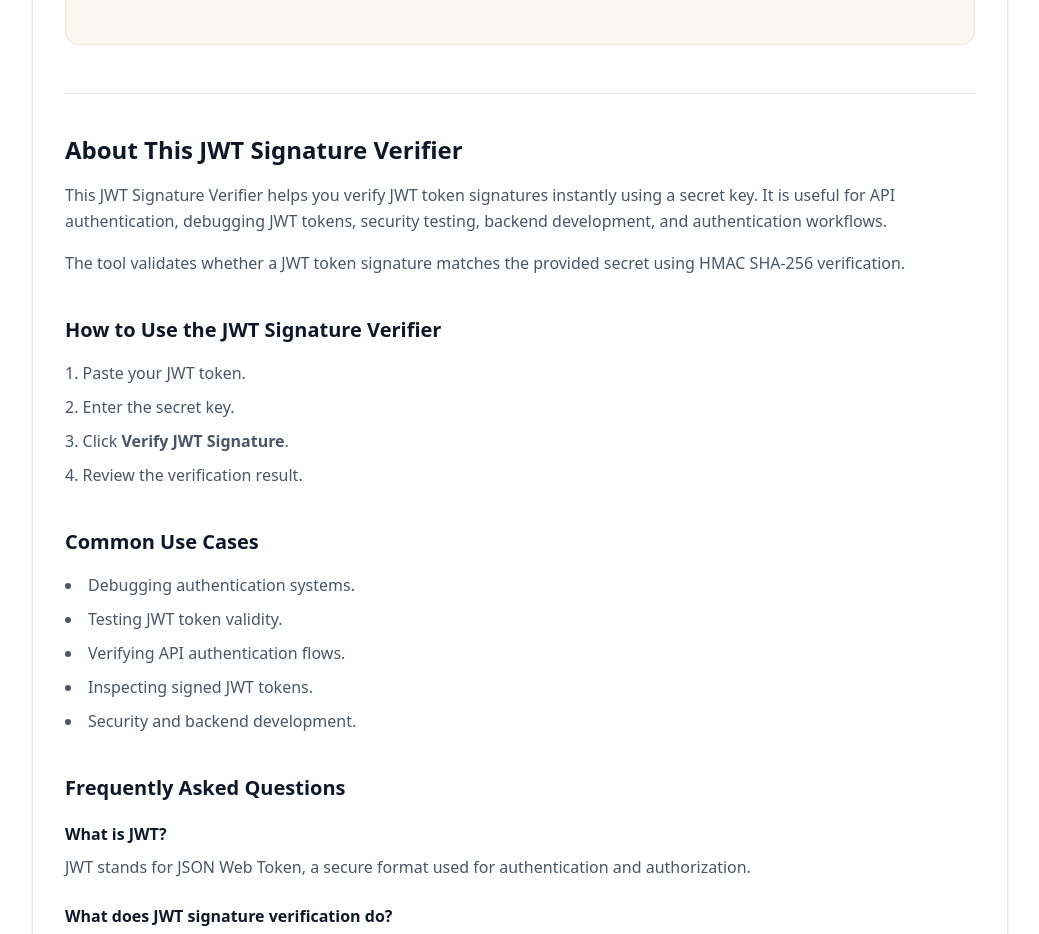
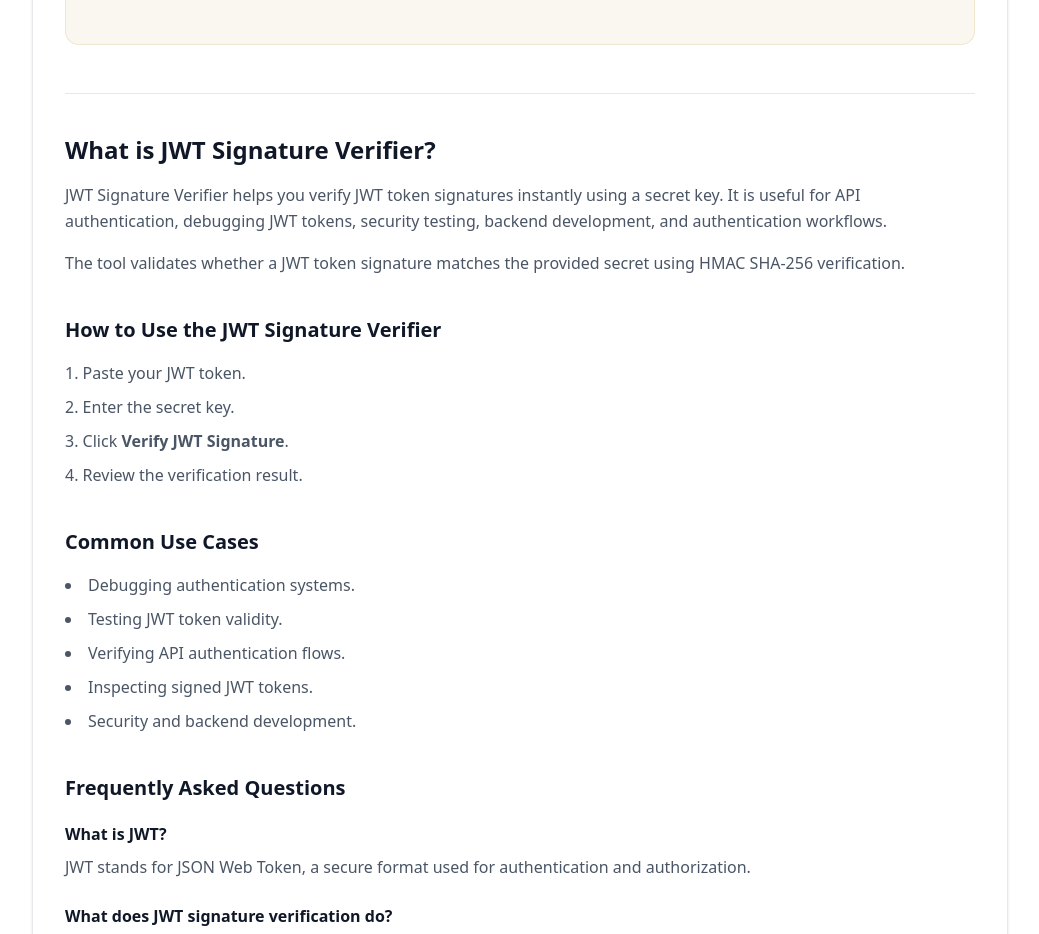
Before and after one commit to vaarunsonawwane-ops/yoryantra-new, a Next.js app: page /tools/jwt-signature-verifier in a window 1280 px wide. Shown: the part 960-1894 px from the top of the page, without its empty margins (120-1159 px from the left). Built offline with nearby package versions, Linux system fonts and the light colour scheme.

Commit message:
JWT Signature Verifier Update ToolClient.tsx

```diff
--- a/app/tools/jwt-signature-verifier/ToolClient.tsx
+++ b/app/tools/jwt-signature-verifier/ToolClient.tsx
@@ -177,11 +177,11 @@ export default function ToolClient() {
       <section className="mt-12 border-t border-gray-200 pt-10 space-y-10">
         <div>
           <h2 className="text-2xl font-semibold text-gray-900">
-            About This JWT Signature Verifier
+            What is JWT Signature Verifier?
           </h2>
 
           <p className="mt-4 text-gray-600 leading-relaxed">
-            This JWT Signature Verifier helps you
+            JWT Signature Verifier helps you
             verify JWT token signatures instantly
             using a secret key. It is useful for API
             authentication, debugging JWT tokens,
```
